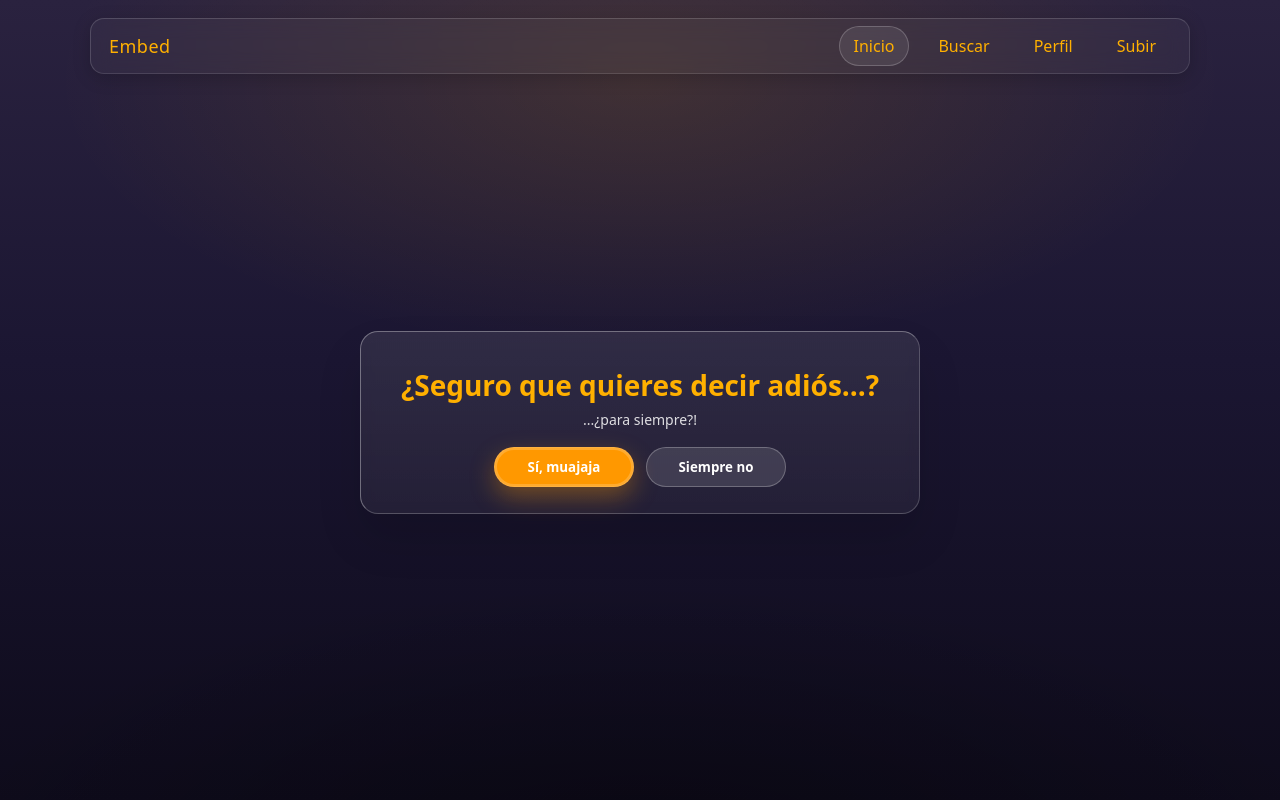
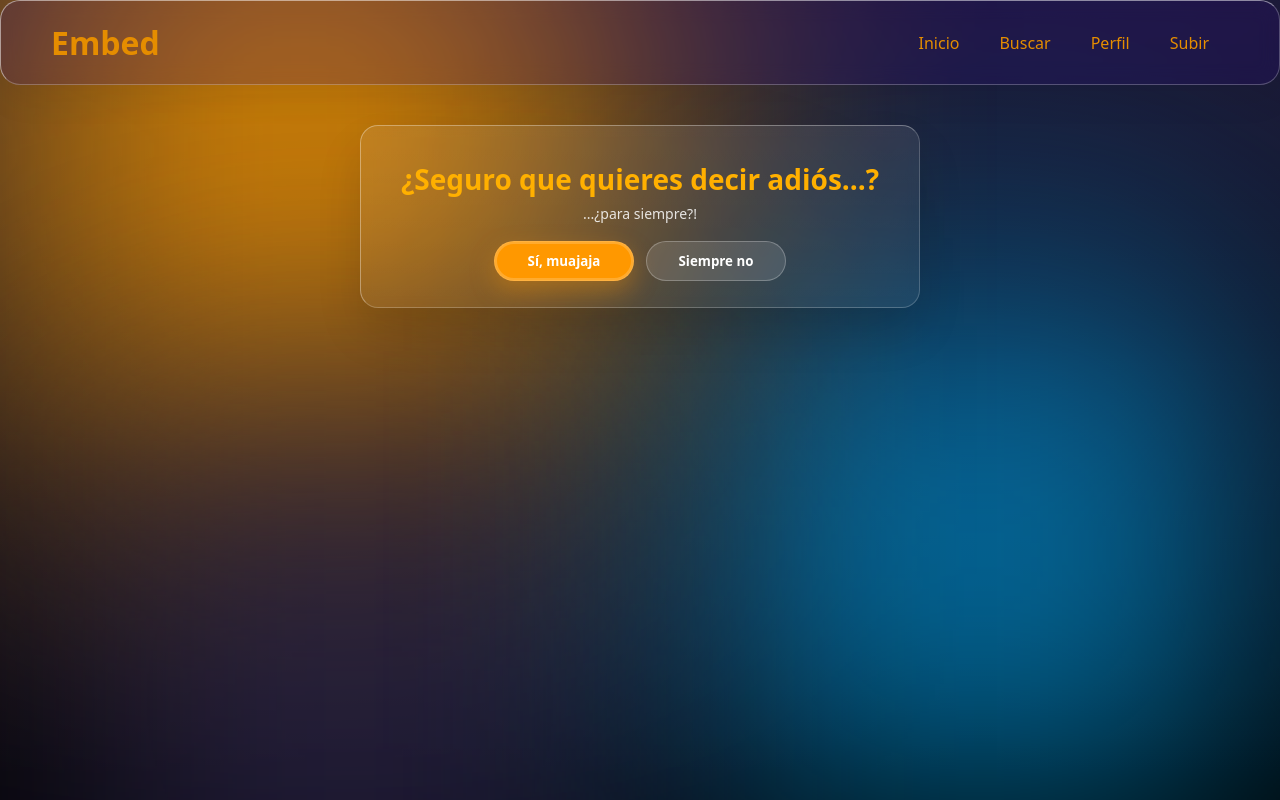
Before and after one commit to TomsGhost/PWII, a React (Create React App) app in the folder pwii_vbeta/front/: page /deleteProfile in a window 1280 px wide. Built offline with nearby package versions, Linux system fonts and the light colour scheme; a web font is replaced by a local one.

Commit message:
cambios u.u

```diff
--- a/pwii_vbeta/front/src/Componentes/Navbar.js
+++ b/pwii_vbeta/front/src/Componentes/Navbar.js
@@ -10,9 +10,8 @@ function Navbar() {
         {/* Usamos Link en lugar de <a> para no recargar la página */}
         <li><Link to="/HomePage">Inicio</Link></li>
         <li><Link to="/Searchpage">Buscar</Link></li>
-        <li><Link to="/lista">Lista</Link></li>
         <li><Link to="/perfil">Perfil</Link></li>
-        <li><Link to="/subir">Subir</Link></li>
+        <li><Link to="/create-embed">Subir</Link></li>
       </ul>
     </header>
   );
--- a/pwii_vbeta/front/src/Paginas/CreateEmbed.jsx
+++ b/pwii_vbeta/front/src/Paginas/CreateEmbed.jsx
@@ -1,5 +1,6 @@
 import React, { useState } from "react";
 import { Link } from "react-router-dom";
+import Navbar from '../Componentes/Navbar';
 import "./createEmbed.css";
 
 export default function CreateEmbed() {
@@ -14,17 +15,12 @@ export default function CreateEmbed() {
   };
 
   return (
+    <div className="page-container">
+      <div className="color"></div>
+      <div className="color"></div>
+      <div className="color"></div>
+        <Navbar />
     <section className="ce-section">
-      {/* Topbar */}
-      <header className="ce-topbar">
-        <div className="ce-brand">Embed</div>
-        <nav className="ce-nav">
-          <Link className="ce-pill ce-active" to="#">Inicio</Link>
-          <Link className="ce-pill" to="#">Buscar</Link>
-          <Link className="ce-pill" to="#">Perfil</Link>
-          <Link className="ce-pill" to="#">Subir</Link>
-        </nav>
-      </header>
 
       {/* Contenido */}
       <main className="ce-container">
@@ -72,5 +68,6 @@ export default function CreateEmbed() {
         </form>
       </main>
     </section>
+    </div>
   );
 }
--- a/pwii_vbeta/front/src/Paginas/DeleteProfile.jsx
+++ b/pwii_vbeta/front/src/Paginas/DeleteProfile.jsx
@@ -1,5 +1,6 @@
 import React from "react";
 import { Link, useNavigate } from "react-router-dom";
+import Navbar from '../Componentes/Navbar';
 import "./deleteProfile.css";
 
 export default function DeleteProfile({ onConfirm, onCancel }) {
@@ -18,18 +19,12 @@ export default function DeleteProfile({ onConfirm, onCancel }) {
   };
 
   return (
-    <section className="dp-section">
-      {/* Topbar */}
-      <header className="dp-topbar">
-        <div className="dp-brand">Embed</div>
-        <nav className="dp-nav">
-          <Link className="dp-pill dp-active" to="#">Inicio</Link>
-          <Link className="dp-pill" to="#">Buscar</Link>
-          <Link className="dp-pill" to="#">Perfil</Link>
-          <Link className="dp-pill" to="#">Subir</Link>
-        </nav>
-      </header>
 
+      <div className="page-container">
+      <div className="color"></div>
+      <div className="color"></div>
+      <div className="color"></div>
+        <Navbar />
       {/* Contenido central */}
       <main className="dp-container">
         <div className="dp-card">
@@ -46,6 +41,7 @@ export default function DeleteProfile({ onConfirm, onCancel }) {
           </div>
         </div>
       </main>
-    </section>
+      </div>
+
   );
 }
--- a/pwii_vbeta/front/src/Paginas/EditEmbed.jsx
+++ b/pwii_vbeta/front/src/Paginas/EditEmbed.jsx
@@ -1,5 +1,6 @@
 import React, { useMemo, useState } from "react";
 import { Link } from "react-router-dom";
+import Navbar from '../Componentes/Navbar';
 import "./editEmbed.css";
 
 export default function EditEmbed() {
@@ -7,11 +8,9 @@ export default function EditEmbed() {
   const [desc, setDesc] = useState("");
   const [url,  setUrl]  = useState("");
 
-  // Normaliza a iframe según el proveedor (spotify/youtube/soundcloud)
   const iframeSrc = useMemo(() => {
     const u = url.trim();
 
-    // Spotify (acepta ya /embed/... o normaliza /track/ /album/ /playlist/)
     if (/spotify\.com/.test(u)) {
       if (/\/embed\//.test(u)) return u;
       // convierte /track/ID a /embed/track/ID
@@ -51,17 +50,12 @@ export default function EditEmbed() {
   };
 
   return (
+    <div className="page-container">
+      <div className="color"></div>
+      <div className="color"></div>
+      <div className="color"></div>
+        <Navbar />
     <section className="eb-section">
-      {/* Topbar */}
-      <header className="eb-topbar">
-        <div className="eb-brand">Embed</div>
-        <nav className="eb-nav">
-          <Link className="eb-pill eb-active" to="#">Inicio</Link>
-          <Link className="eb-pill" to="#">Buscar</Link>
-          <Link className="eb-pill" to="#">Perfil</Link>
-          <Link className="eb-pill" to="#">Subir</Link>
-        </nav>
-      </header>
 
       {/* Contenido */}
       <main className="eb-container">
@@ -122,5 +116,6 @@ export default function EditEmbed() {
         </form>
       </main>
     </section>
+    </div>
   );
 }
--- a/pwii_vbeta/front/src/Paginas/FavoriteEmbed.jsx
+++ b/pwii_vbeta/front/src/Paginas/FavoriteEmbed.jsx
@@ -1,5 +1,6 @@
 import React, { useState } from "react";
 import { Link } from "react-router-dom";
+import Navbar from '../Componentes/Navbar';
 import "./favoriteEmbed.css";
 
 export default function FavoriteEmbed() {
@@ -12,17 +13,12 @@ export default function FavoriteEmbed() {
   };
 
   return (
+       <div className="page-container">
+      <div className="color"></div>
+      <div className="color"></div>
+      <div className="color"></div>
+        <Navbar />
     <section className="fv-section">
-      {/* Topbar */}
-      <header className="fv-topbar">
-        <div className="fv-brand">Embed</div>
-        <nav className="fv-nav">
-          <Link className="fv-pill fv-active" to="#">Inicio</Link>
-          <Link className="fv-pill" to="#">Buscar</Link>
-          <Link className="fv-pill" to="#">Perfil</Link>
-          <Link className="fv-pill" to="#">Subir</Link>
-        </nav>
-      </header>
 
       {/* Contenido */}
       <main className="fv-container">
@@ -48,5 +44,6 @@ export default function FavoriteEmbed() {
         </form>
       </main>
     </section>
+    </div>
   );
 }
--- a/pwii_vbeta/front/src/Paginas/createEmbed.css
+++ b/pwii_vbeta/front/src/Paginas/createEmbed.css
@@ -90,3 +90,17 @@ a{ text-decoration:none; }
   .ce-topbar{ height:auto; padding:10px 12px; gap:10px; flex-wrap:wrap; }
   .ce-nav{ width:100%; justify-content:center; flex-wrap:wrap; }
 }
+.ce-card {
+  width: min(560px, 92vw);
+  background: linear-gradient(180deg, rgba(255,255,255,.09), rgba(255,255,255,.06));
+  border: 1px solid rgba(255,255,255,.35);
+  border-right: 1px solid rgba(255,255,255,.2);
+  border-bottom: 1px solid rgba(255,255,255,.2);
+  backdrop-filter: blur(6px);
+  border-radius: 18px;
+  padding: 34px 28px 26px;
+  text-align: center;
+  color: #fff;
+  box-shadow: 0 25px 45px rgba(0,0,0,.12);
+  z-index: 1;  /* Asegura que quede al frente del fondo */
+}
--- a/pwii_vbeta/front/src/Paginas/deleteProfile.css
+++ b/pwii_vbeta/front/src/Paginas/deleteProfile.css
@@ -35,38 +35,9 @@ a{ text-decoration:none; }
     /* gradiente base más profundo */
     linear-gradient(180deg, #2a223f 0%, #1b1632 45%, #0e0b1b 100%) !important;
 }
-.dp-topbar{
-  background: rgba(255,255,255,.04) !important;
-  border: 1px solid rgba(255,255,255,.16) !important;
-  border-right-color: rgba(255,255,255,.12) !important;
-  border-bottom-color: rgba(255,255,255,.12) !important;
-  backdrop-filter: blur(10px) !important;
-  box-shadow: 0 4px 18px rgba(0,0,0,.18);
-}
+
 /* ===== Topbar ===== */
-.dp-topbar{
-  position:fixed; top:18px; left:50%; transform:translateX(-50%);
-  width:min(1100px, calc(100% - 40px));
-  height:56px;
-  display:flex; align-items:center; justify-content:space-between;
-  background: rgba(255,255,255,.06);
-  border:1px solid rgba(255,255,255,.35);
-  border-right:1px solid rgba(255,255,255,.2);
-  border-bottom:1px solid rgba(255,255,255,.2);
-  backdrop-filter: blur(8px);
-  border-radius:14px;
-  padding: 0 18px;
-  z-index:10;
-}
-.dp-brand{ color:#FFB000; font-size:18px; letter-spacing:.5px; }
-.dp-nav{ display:flex; gap:14px; }
-.dp-pill{
-  color:#FFB000; padding:8px 14px; border-radius:999px;
-  border:1px solid transparent; background:transparent;
-  transition:.2s;
-}
-.dp-pill:hover{ background: rgba(255,255,255,.08); border-color:rgba(255,255,255,.2); }
-.dp-active{ background: rgba(255,255,255,.08); border-color:rgba(255,255,255,.2); }
+
 
 /* ===== Tarjeta ===== */
 .dp-container{
@@ -135,5 +106,20 @@ a{ text-decoration:none; }
 /* ===== Responsive ===== */
 @media (max-width:560px){
   .dp-topbar{ height:auto; padding:10px 12px; gap:10px; flex-wrap:wrap; }
-  .dp-nav{ width:100%; justify-content:center; flex-wrap:wrap; }
+
 }
+
+.dp-card {
+  width: min(560px, 92vw);
+  background: linear-gradient(180deg, rgba(255,255,255,.09), rgba(255,255,255,.06));
+  border: 1px solid rgba(255,255,255,.35);
+  border-right: 1px solid rgba(255,255,255,.2);
+  border-bottom: 1px solid rgba(255,255,255,.2);
+  backdrop-filter: blur(6px);
+  border-radius: 18px;
+  padding: 34px 28px 26px;
+  text-align: center;
+  color: #fff;
+  box-shadow: 0 25px 45px rgba(0,0,0,.12);
+  z-index: 1;  /* Asegura que quede al frente del fondo */
+}
--- a/pwii_vbeta/front/src/Paginas/editEmbed.css
+++ b/pwii_vbeta/front/src/Paginas/editEmbed.css
@@ -106,3 +106,17 @@ a{ text-decoration:none; }
   .eb-nav{ width:100%; justify-content:center; flex-wrap:wrap; }
   .eb-iframeWrap{ height: 180px; }
 }
+.eb-card {
+  width: min(560px, 92vw);
+  background: linear-gradient(180deg, rgba(255,255,255,.09), rgba(255,255,255,.06));
+  border: 1px solid rgba(255,255,255,.35);
+  border-right: 1px solid rgba(255,255,255,.2);
+  border-bottom: 1px solid rgba(255,255,255,.2);
+  backdrop-filter: blur(6px);
+  border-radius: 18px;
+  padding: 34px 28px 26px;
+  text-align: center;
+  color: #fff;
+  box-shadow: 0 25px 45px rgba(0,0,0,.12);
+  z-index: 1;  /* Asegura que quede al frente del fondo */
+}
--- a/pwii_vbeta/front/src/Paginas/favoriteEmbed.css
+++ b/pwii_vbeta/front/src/Paginas/favoriteEmbed.css
@@ -90,3 +90,17 @@ a{ text-decoration:none; }
   .fv-topbar{ height:auto; padding:10px 12px; gap:10px; flex-wrap:wrap; }
   .fv-nav{ width:100%; justify-content:center; flex-wrap:wrap; }
 }
+.fv-card {
+  width: min(560px, 92vw);
+  background: linear-gradient(180deg, rgba(255,255,255,.09), rgba(255,255,255,.06));
+  border: 1px solid rgba(255,255,255,.35);
+  border-right: 1px solid rgba(255,255,255,.2);
+  border-bottom: 1px solid rgba(255,255,255,.2);
+  backdrop-filter: blur(6px);
+  border-radius: 18px;
+  padding: 34px 28px 26px;
+  text-align: center;
+  color: #fff;
+  box-shadow: 0 25px 45px rgba(0,0,0,.12);
+  z-index: 1;  /* Asegura que quede al frente del fondo */
+}
--- a/pwii_vbeta/front/src/Paginas/profileEdit.css
+++ b/pwii_vbeta/front/src/Paginas/profileEdit.css
@@ -154,3 +154,17 @@ a{ text-decoration:none; }
   .pe-avatar{ width:150px; height:150px; }
   .pe-title{ font-size:24px; }
 }
+.pe-card {
+  width: min(560px, 92vw);
+  background: linear-gradient(180deg, rgba(255,255,255,.09), rgba(255,255,255,.06));
+  border: 1px solid rgba(255,255,255,.35);
+  border-right: 1px solid rgba(255,255,255,.2);
+  border-bottom: 1px solid rgba(255,255,255,.2);
+  backdrop-filter: blur(6px);
+  border-radius: 18px;
+  padding: 34px 28px 26px;
+  text-align: center;
+  color: #fff;
+  box-shadow: 0 25px 45px rgba(0,0,0,.12);
+  z-index: 1;  /* Asegura que quede al frente del fondo */
+}
--- a/pwii_vbeta/front/src/Paginas/profileEdit.jsx
+++ b/pwii_vbeta/front/src/Paginas/profileEdit.jsx
@@ -1,5 +1,6 @@
 import React, { useRef, useState } from "react";
 import { Link } from "react-router-dom";
+import Navbar from '../Componentes/Navbar';
 import "./profileEdit.css";
 
 export default function EditProfile() {
@@ -23,6 +24,14 @@ export default function EditProfile() {
   };
 
   return (
+
+          <div className="page-container">
+      <div className="color"></div>
+      <div className="color"></div>
+      <div className="color"></div>
+        <Navbar />
+
+
     <section className="pe-section">
       {/* blobs de color del fondo */}
       <div className="pe-color" />
@@ -35,17 +44,6 @@ export default function EditProfile() {
           <div key={i} className="pe-square" style={{ "--i": i }} />
         ))}
       </div>
-
-      {/* topbar */}
-      <header className="pe-topbar">
-        <div className="pe-brand">Embed</div>
-        <nav className="pe-nav">
-          <Link className="pe-pill pe-active" to="#">Inicio</Link>
-          <Link className="pe-pill" to="#">Buscar</Link>
-          <Link className="pe-pill" to="#">Perfil</Link>
-          <Link className="pe-pill" to="#">Subir</Link>
-        </nav>
-      </header>
 
       {/* tarjeta central */}
       <main className="pe-container">
@@ -91,5 +89,6 @@ export default function EditProfile() {
         </form>
       </main>
     </section>
+    </div>
   );
 }
```
Also changed, not shown: pwii_vbeta/front/src/App.js (line endings or trailing spaces).
